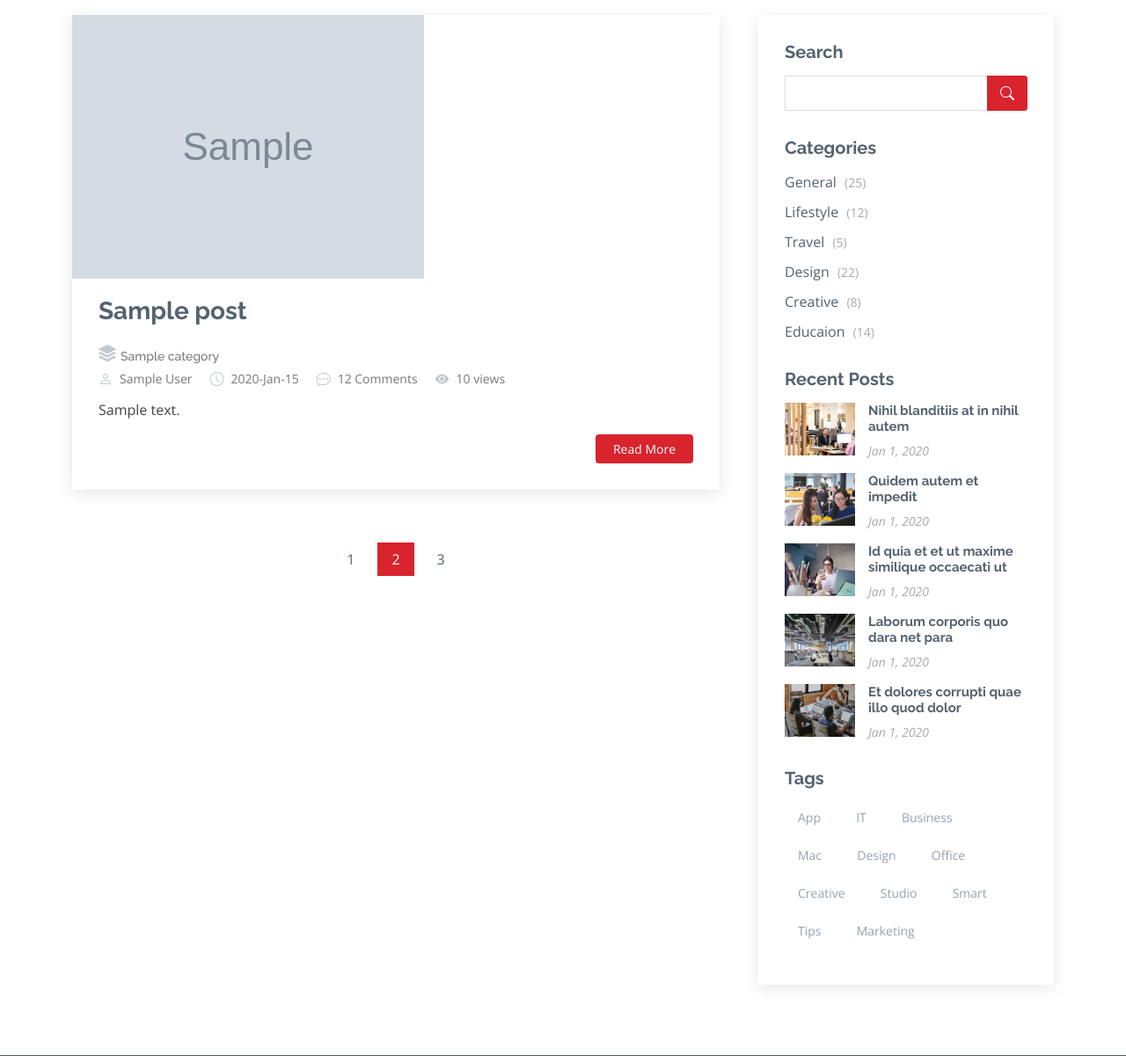
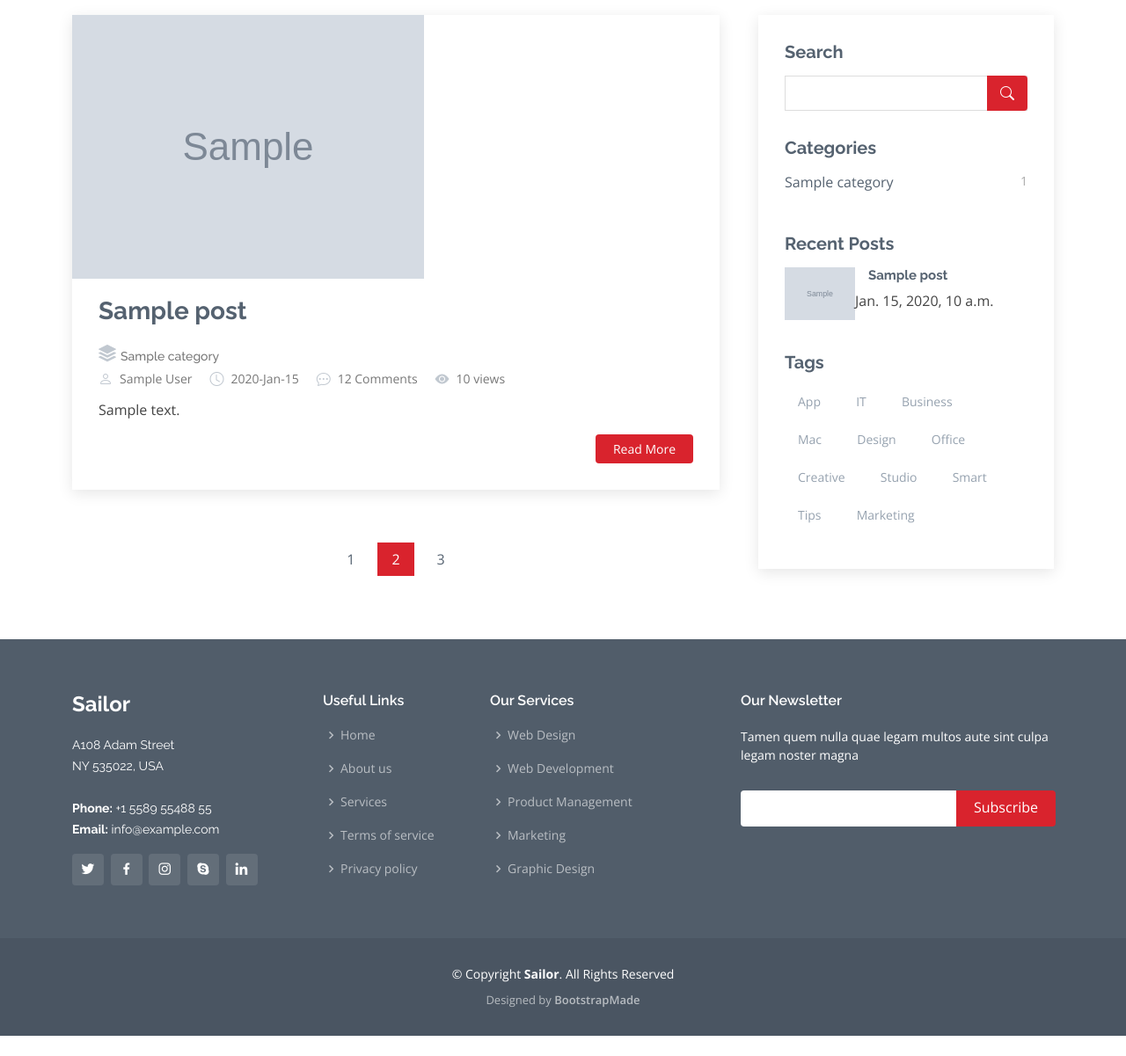
Before and after one commit to AminFranko/mysite3, a Django app: page /blog/ in a window 1280 px wide. Shown: the part 177-1378 px from the top of the page at 88% size. After the commit the page ends 1355 px from the top, so only its background shows below. Run offline with Django 3.2, Linux system fonts and the light colour scheme; tables that the repository leaves empty hold one stand-in row (values such as "Sample post"); grey boxes marked "Sample" are stand-in pictures; some libraries are stand-ins or nearby versions.

Commit message:
Added blog_category
Added blog_category in blog views

```diff
--- /dev/null
+++ b/blog/templatetags/blog_tags.py
@@ -0,0 +1,37 @@
+from django import template
+from blog.models import Post
+from blog.models import Category
+
+register = template.Library()
+
+@register.simple_tag(name ='totelposts')
+def function():
+    posts = Post.objects.filter(status=1).count()
+    return posts
+
+
+@register.simple_tag(name ='posts')
+def function():
+    posts = Post.objects.filter(status=1)
+    return posts
+
+
+@register.filter
+def snippet(value,arg=20):
+    return value[:arg]+" ... "
+
+
+@register.inclusion_tag('blog/blog-recent-posts.html')
+def latestposts(arg=4):
+    posts = Post.objects.filter(status=1).order_by('published_date')[:arg]
+    return {'posts':posts}
+
+
+@register.inclusion_tag('blog/blog-categories.html')
+def postcategories():
+    posts = Post.objects.filter(status=True)
+    categories = Category.objects.all()
+    cat_dict = {}
+    for name in categories:
+        cat_dict[name] = posts.filter(category=name).count()
+    return {'categories':cat_dict}
--- a/blog/urls.py
+++ b/blog/urls.py
@@ -6,6 +6,6 @@
 urlpatterns = [
     path('', blog_view, name='index'),
     path('<int:pid>', blog_single,name='single'),
-
+    path('category/<str:cat_name>',blog_view,name='category'),
 
 ]
--- a/blog/views.py
+++ b/blog/views.py
@@ -4,8 +4,10 @@
 # Create your views here.
 
 
-def blog_view(request):
+def blog_view(request,cat_name=None):
     posts = Post.objects.filter(status=1)
+    if cat_name:
+        posts = posts.filter(category__name = cat_name)
     context = {'posts': posts}
     return render(request, 'blog/blog-home.html',context)
 
@@ -14,3 +16,9 @@
     post = get_object_or_404(Post,pk=pid)
     context = {'post':post}
     return render(request, 'blog/blog-single.html',context)
+
+def blog_category(request,cat_name):
+    posts = Post.objects.filter(status=True)
+    posts = posts.filter(category__name = cat_name)
+    context = {'posts': posts}
+    return render(request,'blog/blog-home.html', context)
--- /dev/null
+++ b/templates/blog/blog-categories.html
@@ -0,0 +1,14 @@
+{% load static %}
+<!-- start sidebar categories-->
+<h3 class="sidebar-title">Categories</h3>
+<div class="sidebar-item categories">
+    <ul>
+        {% for name,count in categories.items %}
+        <li><a href="{% url 'blog:category' cat_name=name %}" class="d-flex justify-content-between">
+            <P> {{ name }}</P>
+            <span>{{ count }}</span></a>
+        </li>
+        {% endfor %}
+    </ul>
+</div>
+<!-- End sidebar categories-->
--- a/templates/blog/blog-home.html
+++ b/templates/blog/blog-home.html
@@ -1,5 +1,6 @@
 {% extends 'base.html' %}
-{%load static %}
+{% load static %}
+{% load blog_tags %}
 
 {% block content %}
 
@@ -44,7 +45,7 @@
 
                   <!-- {{post.category.all|join:", " }} -->
                   {% for cat in post.category.all %}
-                  <a href="#"> {{cat.name}} </a>
+                  <a href="{% url 'blog:category' cat_name=cat.name%}"> {{cat.name}} </a>
                     {% if not forloop.last %},
                     {% endif %}
                   {% endfor %}
@@ -92,52 +93,12 @@
                 </form>
               </div><!-- End sidebar search formn-->
 
-              <h3 class="sidebar-title">Categories</h3>
-              <div class="sidebar-item categories">
-                <ul>
-                  <li><a href="#">General <span>(25)</span></a></li>
-                  <li><a href="#">Lifestyle <span>(12)</span></a></li>
-                  <li><a href="#">Travel <span>(5)</span></a></li>
-                  <li><a href="#">Design <span>(22)</span></a></li>
-                  <li><a href="#">Creative <span>(8)</span></a></li>
-                  <li><a href="#">Educaion <span>(14)</span></a></li>
-                </ul>
-              </div><!-- End sidebar categories-->
 
-              <h3 class="sidebar-title">Recent Posts</h3>
-              <div class="sidebar-item recent-posts">
-                <div class="post-item clearfix">
-                  <img src="{% static 'img/blog/blog-recent-1.jpg' %}" alt="">
-                  <h4><a href="blog-single.html">Nihil blanditiis at in nihil autem</a></h4>
-                  <time datetime="2020-01-01">Jan 1, 2020</time>
-                </div>
+              {% postcategories %}
+            <!-- ===================================================== -->
 
-                <div class="post-item clearfix">
-                  <img src="{% static 'img/blog/blog-recent-2.jpg' %}" alt="">
-                  <h4><a href="blog-single.html">Quidem autem et impedit</a></h4>
-                  <time datetime="2020-01-01">Jan 1, 2020</time>
-                </div>
-
-                <div class="post-item clearfix">
-                  <img src="{% static 'img/blog/blog-recent-3.jpg' %}" alt="">
-                  <h4><a href="blog-single.html">Id quia et et ut maxime similique occaecati ut</a></h4>
-                  <time datetime="2020-01-01">Jan 1, 2020</time>
-                </div>
-
-                <div class="post-item clearfix">
-                  <img src="{% static 'img/blog/blog-recent-4.jpg' %}" alt="">
-                  <h4><a href="blog-single.html">Laborum corporis quo dara net para</a></h4>
-                  <time datetime="2020-01-01">Jan 1, 2020</time>
-                </div>
-
-                <div class="post-item clearfix">
-                  <img src="{% static 'img/blog/blog-recent-5.jpg' %}" alt="">
-                  <h4><a href="blog-single.html">Et dolores corrupti quae illo quod dolor</a></h4>
-                  <time datetime="2020-01-01">Jan 1, 2020</time>
-                </div>
-
-              </div><!-- End sidebar recent posts-->
-
+              {% latestposts %}
+            <!-- ===================================================== -->
               <h3 class="sidebar-title">Tags</h3>
               <div class="sidebar-item tags">
                 <ul>
--- /dev/null
+++ b/templates/blog/blog-recent-posts.html
@@ -0,0 +1,18 @@
+
+{% load static %}
+<!-- Start sidebar recent posts-->
+<h3 class="sidebar-title">Recent Posts</h3>
+<div class="sidebar-item recent-posts">
+    {% for post in posts %}
+    <div class="post-item clearfix">
+        <img src="{{post.image.url}}" alt="">
+        <h4><a href="{% url 'blog:single' pid=post.id  %}">{{post.title}}</a></h4>
+        <!-- <time datetime="2020-01-01">{{post.published_date}}</time> -->
+        <p>{{post.published_date}}</p>
+    </div>
+    {% endfor%}
+
+
+
+</div>
+<!-- End sidebar recent posts-->
--- a/templates/blog/blog-single.html
+++ b/templates/blog/blog-single.html
@@ -1,5 +1,7 @@
 {% extends 'base.html' %}
 {%load static %}
+{% load blog_tags %}
+
 {% block content %}
 
   <main id="main">
```
Also changed, not shown: blog/templatetags/__init__.py (added), media/blog/blog-1.jpg (added).
